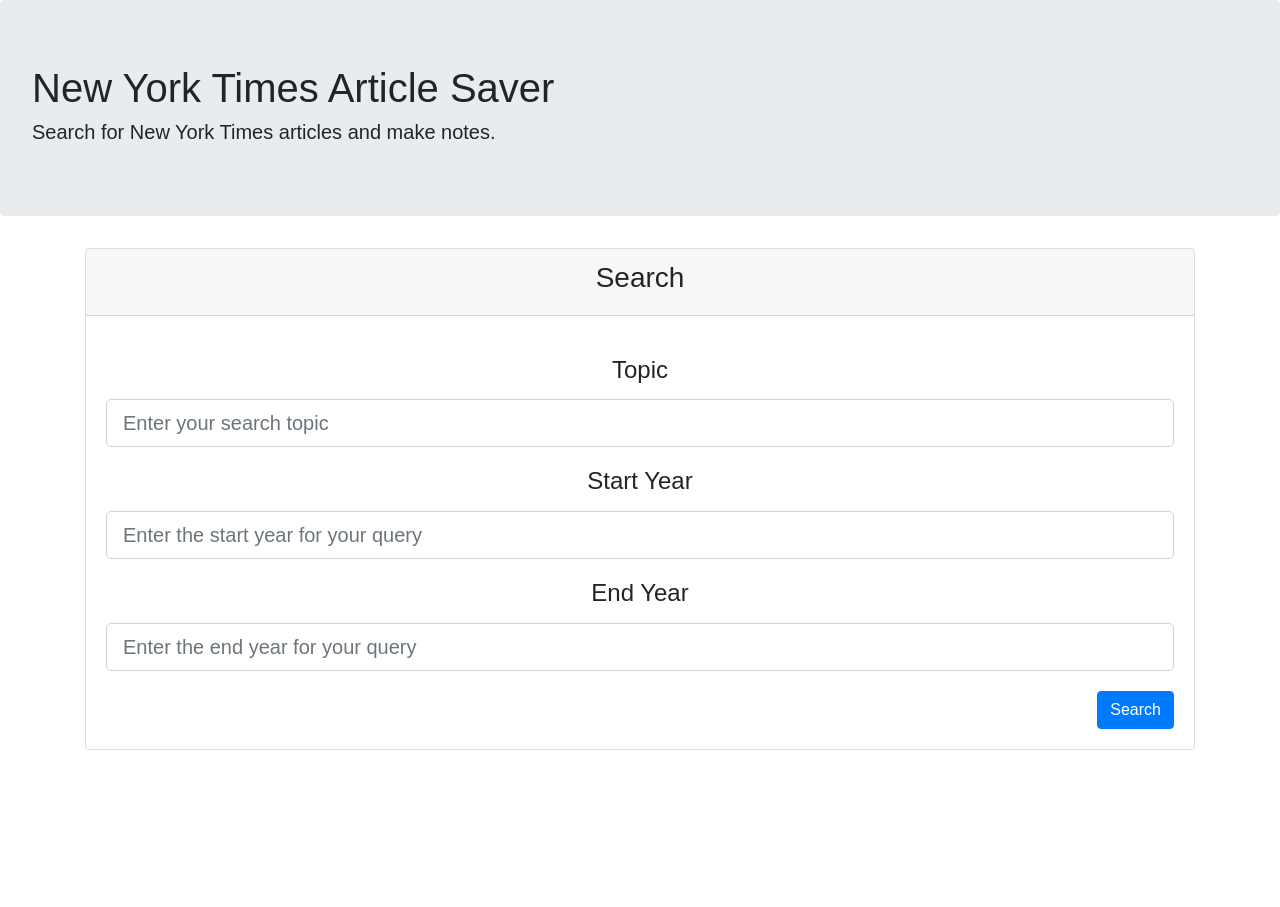
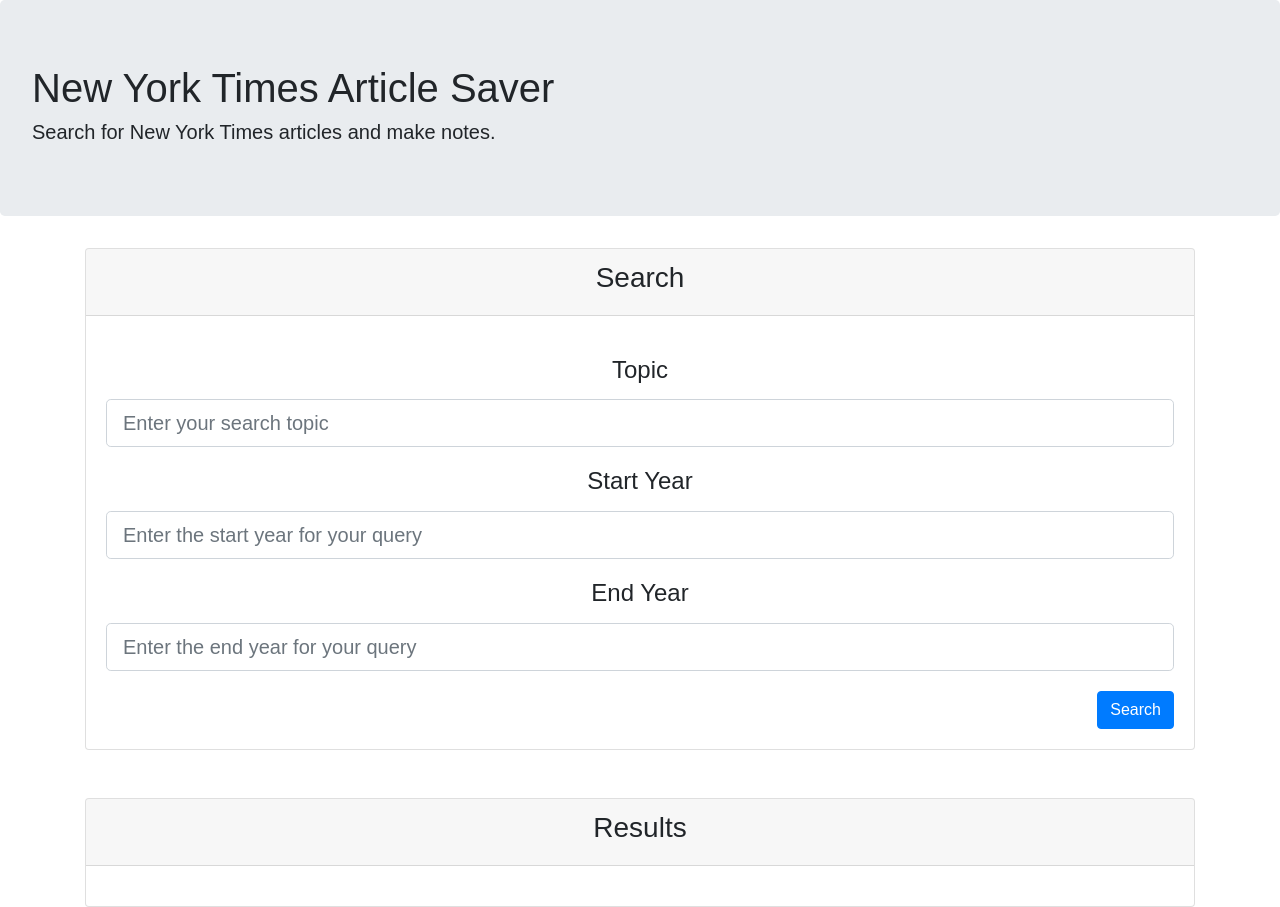
Before and after one commit to falondarville/nytreact, a React (Create React App) app in the folder client/: page / in a window 1280 px wide. Before the commit the page ends 800 px from the top, so only its background shows below. Built offline with nearby package versions, Linux system fonts and the light colour scheme.

Commit message:
add results component

```diff
--- a/client/src/App.js
+++ b/client/src/App.js
@@ -3,6 +3,7 @@ import './App.css';
 import { BrowserRouter as Router, Route, Switch } from 'react-router-dom';
 import Navbar from './components/navbar.js';
 import Search from './components/search.js';
+import Results from './components/results.js';
 
 export default class App extends Component {
   render() {
@@ -10,9 +11,10 @@ export default class App extends Component {
       <div>
         <Navbar />
         <Search />
+        <Results />
           <Router>
-            {/*insert the route paths here */}
-
+            {/*hide search results until results come back*/}
+            {/*hide saved articles until there are articles saved to the database*/}
           </Router>
       </div>
     );
--- /dev/null
+++ b/client/src/components/results.js
@@ -0,0 +1,19 @@
+import React, { Component } from 'react';
+
+export default class Results extends Component {
+	render(){
+		return(
+			<div className="container mt-5">
+				<div className="card">
+				  <div className="card-header text-center">
+				    <h3>Results</h3>
+				  </div>
+				  	<div className="card-body">
+					{/*for each result, render a card with the data gotten from the API: article title, date, and url. Also render a save button*/}
+				  	</div>
+				</div>
+			</div>
+
+			)
+	}
+}
```
